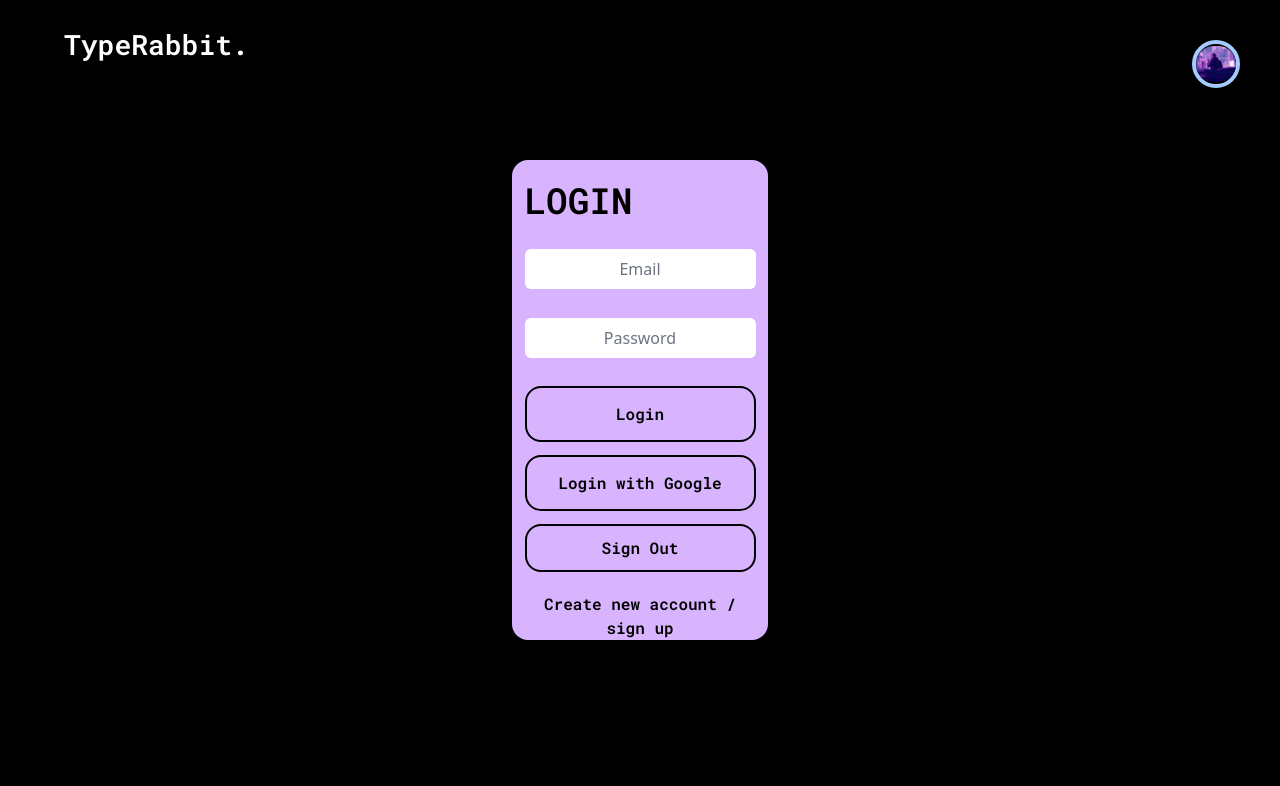
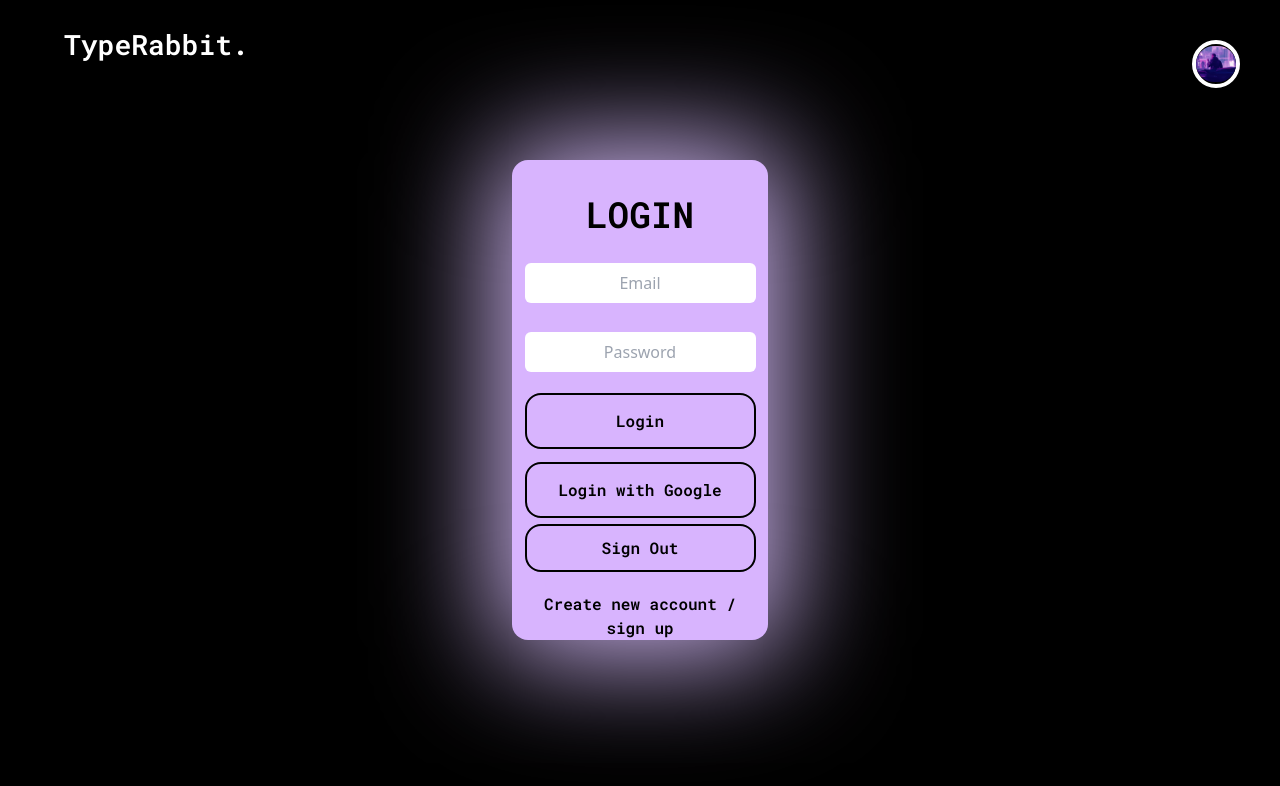
Before and after one commit to Sohxn/KType, a React (Vite) app in the folder type-test/: page /login in a window 1280 px wide. Shown: the top 786 px of the page. Built offline with nearby package versions, Linux system fonts and the light colour scheme; no server answers.

Commit message:
updated UI

```diff
--- a/type-test/src/components/Login.jsx
+++ b/type-test/src/components/Login.jsx
@@ -109,9 +109,10 @@ function App() {
   return (
     <>
   <div className="flex h-screen w-screen bg-black justify-center items-center">
-    <div className="flex h-[60vh] max-h-[80vh] grid grid-rows-5 bg-[#d8b4fe] p-5 lg:w-[20vw] md:w-[40vw] rounded-2xl justify-center">
-      <span className="flex font-roboto text-4xl">LOGIN</span>
-      <div>
+    <div className="flex h-[60vh] max-h-[80vh] grid grid-rows-5 bg-[#d8b4fe] shadow-[0px_0px_117px_15px_#d6bcfa]
+    p-5 lg:w-[20vw] md:w-[40vw] rounded-2xl justify-center items-center">
+      <span className="flex font-roboto text-4xl justify-center">LOGIN</span>
+      <div className="flex justify-center">
         <input
           className="bg-white rounded-md h-10 text-center"
           placeholder="Email"
@@ -120,7 +121,7 @@ function App() {
           }}
         />
       </div>
-      <div>
+      <div className="flex justify-center">
         <input
           className="bg-white rounded-md h-10 text-center"
           placeholder="Password"
--- a/type-test/src/components/ResultOverlay.jsx
+++ b/type-test/src/components/ResultOverlay.jsx
@@ -84,7 +84,9 @@ const ResultOverlay = (children) => {
     }, [targetSpeed, animationDuration]);
 
   return (
-    <div className='fixed backdrop-blur-3xl font-roboto bg-transparent top-0 left-0 w-full h-full z-50 in-ease-out duration-300 bg-black ease-in-out'>
+    <div className='fixed backdrop-blur-2xl
+    font-roboto top-0 left-0 w-full h-full z-20
+    duration-500 ease-in-out'>
         <span className='flex text-white p-5'>press &nbsp; <span className='border-2 rounded-lg text-center'>&nbsp; ctrl + R &nbsp;</span> &nbsp;to type again</span>
         <div className='grid grid-cols-3 text-center mt-20 text-2xl text-white'>
             <div className='col-span-1'>speed: {sessioncurrentSpeed}</div>
--- a/type-test/src/components/TextArea.jsx
+++ b/type-test/src/components/TextArea.jsx
@@ -184,18 +184,18 @@ function proc_input(value) {
 //bug to be fixed
 function getWordClass(index) {
   if (index === activeIndex) {
-    return 'text-white-400'; // Highlight the active word
+    return 'text-white'; // Highlight the active word
   }
   else if(index < activeIndex) {
     if(incorr.includes(index)){
-      return 'text-red-400'
+      return 'text-orange'
     }
     else{
-      return 'text-green-300 text-bold'; // Highlight correctly typed words
+      return 'text-green text-bold'; // Highlight correctly typed words
     }
   }
   else if(index > activeIndex){ //if the word hasnt been attempted yet
-    return 'text-gray-900';
+    return 'text-gray-dark';
   }
 }
 
@@ -209,11 +209,11 @@ function getWordClass(index) {
   <div className='h-[200vh] w-screen'>
   <div className='h-[85vh] w-screen'>
     <div className='flex h-[6vh] w-screen mt-[10vh] justify-center'>
-      <button className='font-roboto text-white text-xl p-2 hover:text-2xl ease-in-out duration-300' onClick={() => fetchData(10)}>10</button>
-      <button className='font-roboto text-white text-xl p-2 hover:text-2xl ease-in-out duration-300' onClick={() => fetchData(50)}>50</button>
-      <button className='font-roboto text-white text-xl p-2 hover:text-2xl ease-in-out duration-300' onClick={() => fetchData(100)}>100</button>
-      <button className='font-roboto text-white text-xl p-2 hover:text-2xl ease-in-out duration-300' onClick={() => fetchData(150)}>150</button>
-      <button className='font-roboto text-white text-xl p-2 hover:text-2xl ease-in-out duration-300' onClick={() => fetchData(200)}>200</button>
+      <button className='font-roboto text-white hover:text-orange text-xl p-2 hover:text-2xl ease-in-out duration-300' onClick={() => fetchData(10)}>10</button>
+      <button className='font-roboto text-white hover:text-orange text-xl p-2 hover:text-2xl ease-in-out duration-300' onClick={() => fetchData(50)}>50</button>
+      <button className='font-roboto text-white hover:text-orange text-xl p-2 hover:text-2xl ease-in-out duration-300' onClick={() => fetchData(100)}>100</button>
+      <button className='font-roboto text-white hover:text-orange text-xl p-2 hover:text-2xl ease-in-out duration-300' onClick={() => fetchData(150)}>150</button>
+      <button className='font-roboto text-white hover:text-orange text-xl p-2 hover:text-2xl ease-in-out duration-300' onClick={() => fetchData(200)}>200</button>
     </div>
     <div className='flex w-screen grid grid-rows-5 h-fit'>
         <div className='flex
@@ -237,12 +237,12 @@ function getWordClass(index) {
           <div className='grid-item h-fit p-2 mt-2'>
               {/*typing box*/}
             <div className='flex justify-center'>
-              <div className='flex w-fit h-fit rounded-xl border-none outline-none self-center text-white font-roboto text-2xl'>
+              <div className='flex w-fit h-fit rounded-xl border-none outline-none self-center text-white font-roboto text-xl'>
                 <input autoFocus type="text"
                         value={input}
                         onChange={(e) => {proc_input(e.target.value)
                                           trigger_timer(e.target.value)}}
-                        className='text-white bg-transparent self-center focus:border-white rounded-xl'/>
+                        className='text-purple p-2 bg-transparent self-center focus:border-white rounded-xl'/>
               </div>
             </div>
           </div>
@@ -264,7 +264,7 @@ function getWordClass(index) {
     </div>
 </div>
 
-<div className='flex ease-in-out grid grid-rows-2 duration-500 w-[50vw] ml-[24vw] h-screen hover:bg-white z-100 hover:translate-y-[-92vh] justify-center bg-gray-800 p-2 rounded-[60px]'>
+<div className='flex ease-in-out border-2 border-white shadow-[0px_0px_90px_2px_#d6bcfa] hover:border-white grid grid-rows-2 duration-500 w-[50vw] ml-[24vw] h-screen backdrop-blur-2xl z-100 hover:translate-y-[-92vh] justify-center bg-transparent p-2 rounded-[60px]'>
   <div className='flex grid grid-cols-5 text-black font-roboto h-[3vh] w-[40vw]'>
     <button className='grid-item text-sm bg-[#b2a6b6] hover:bg-white ease-in-out duration-500 rounded-lg'>sidebar</button>
     <button className='grid-item text-sm bg-[#b2a6b6] hover:bg-white ease-in-out duration-500 rounded-lg ml-2'>option2</button>
--- a/type-test/tailwind.config.js
+++ b/type-test/tailwind.config.js
@@ -6,6 +6,17 @@ export default {
   ],
   theme: {
     colors: {
+      'blue': '#1fb6ff',
+      'purple': '#7e5bef',
+      'pink': '#ff49db',
+      'orange': '#ff7849',
+      'green': '#13ce66',
+      'yellow': '#ffc82c',
+      'gray-dark': '#273444',
+      'gray': '#8492a6',
+      'gray-light': '#d3dce6',
+      'white': '#ffffff',
+      'black': '#000000'
     },
     extend: {
       fontFamily: {
@@ -13,7 +24,5 @@ export default {
     }
     },
   },
-  plugins: [
-    require('flowbite/plugin')
-  ],
+  plugins: [],
 }
```
